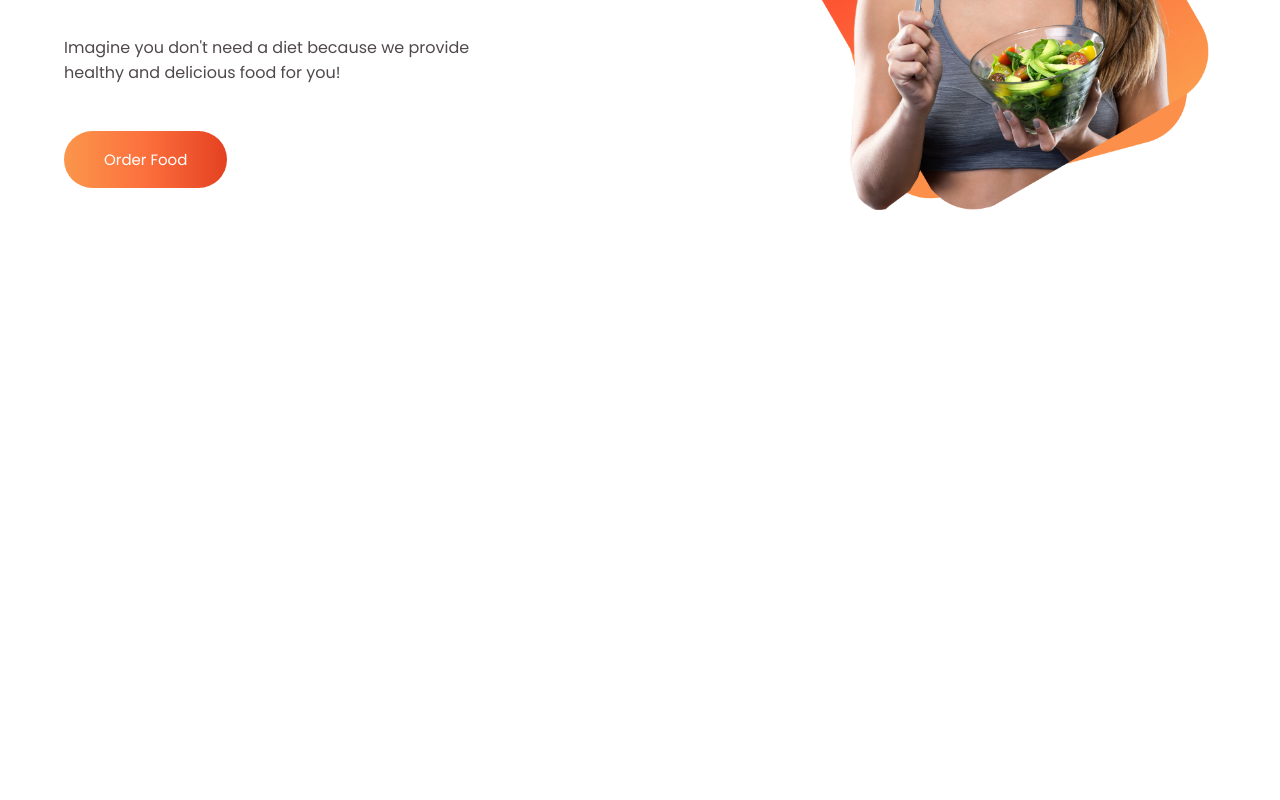
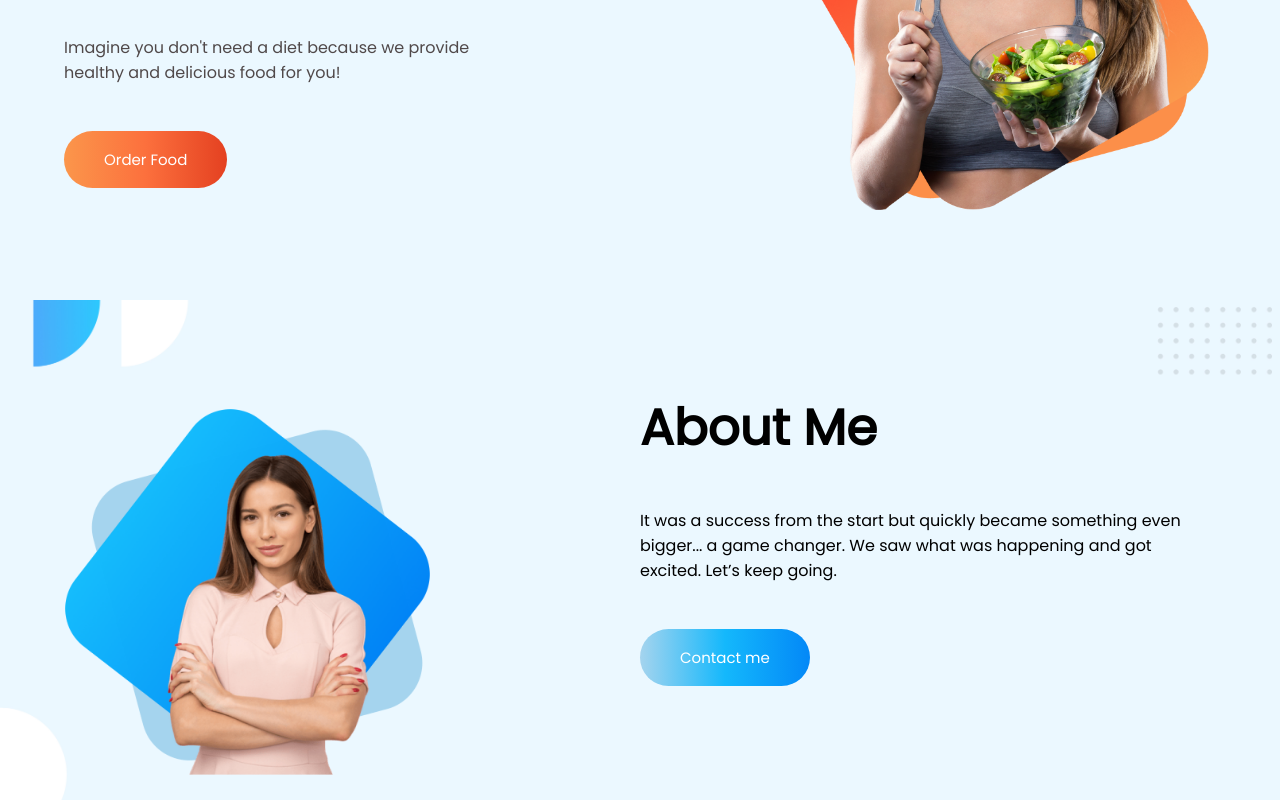
Before and after one commit to sheikhprotik/food-zone, a plain HTML site: page index.html in a window 1280 px wide. Shown: the part 337-1137 px from the top of the page. Before the commit the page ends 800 px from the top, so only its background shows below. Drawn offline with Linux system fonts and the light colour scheme.

Commit message:
section middle done

```diff
--- a/index.html
+++ b/index.html
@@ -22,7 +22,15 @@
         </div>
         <div class="top-banner"><img src="images/female/Group 8425.png" alt="female holding food"></div>
     </section>
-
+    <section class="middle-section">
+        <div class="middle-banner"><img src="images/female/Group 8449.png" alt="me-2"></div>
+        <div class="middle-banner">
+            <h1>About Me</h1>
+            <P> It was a success from the start but quickly became something even bigger... a game changer. We saw what
+                was happening and got excited. Let’s keep going.</P>
+            <a class="button2" target="blank" href="">Contact me</a>
+        </div>
+    </section>
 </body>
 
 </html>
--- a/style.css
+++ b/style.css
@@ -1,6 +1,7 @@
 body{
     font-family: 'Poppins', sans-serif;
     margin: 0px;
+    background-color: #ebf8ff;
 }
 h1{
     font-size: 50px;
@@ -37,4 +38,30 @@ h3{
     display: inline-block;
 
 }
-.text
+.middle-section{
+    display: flex;
+    background-image: url(images/shapes/Frame\ 57.jpg);
+    background-repeat: no-repeat;
+    margin: 0px;
+    background-size:100%;
+}
+.middle-banner{
+    width: 50%;
+    padding-right: 5%;
+    padding-top: 50px;
+}
+.middle-banner img{
+    width: 70%;
+    padding-top: 7%;
+    padding-left: 8%;
+}
+.button2{
+    color: white;
+    background-image: linear-gradient(90deg,#a5d4ee,#14b8fc,#0388f7);
+    text-decoration: none;
+    border-radius: 50px;
+    font-size: 15px;
+    font-weight: 400;
+    padding: 17px 40px;
+    margin-top: 30px;
+    display: inline-block;
```
Also changed, not shown: images/female/Group 8449.png (added), 1 other file.
